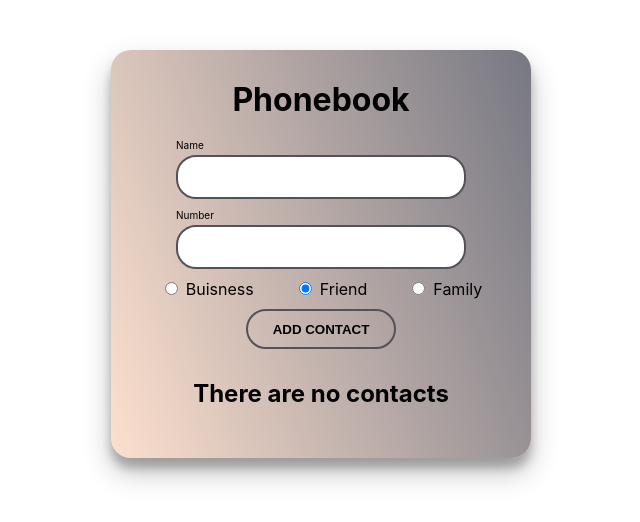
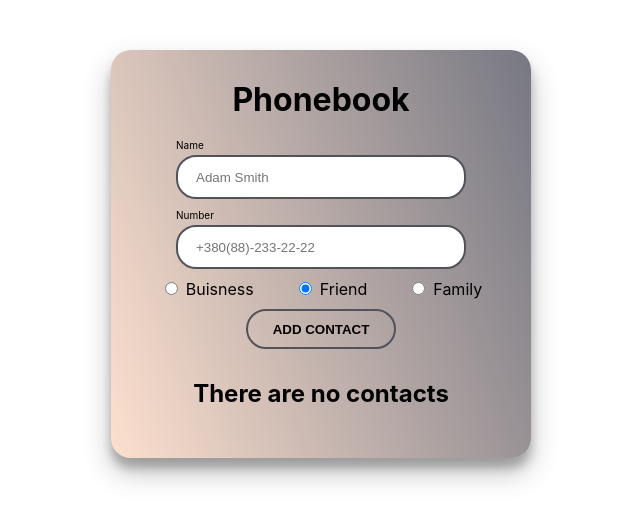
Before and after one commit to Viktoriia-Ch08/goit-react-hw-04-phonebook, a React (Create React App) app: page / in a window 1280 px wide. Shown: the top 522 px of the page, without its empty margins (319-959 px from the left). Built offline with nearby package versions, Linux system fonts and the light colour scheme.

Commit message:
added placeholders

```diff
--- a/src/components/ContactForm/ContactForm.jsx
+++ b/src/components/ContactForm/ContactForm.jsx
@@ -65,6 +65,7 @@ export default function Form({ onSubmit }) {
           name="name"
           value={name}
           onChange={handleInputChange}
+          placeholder="Adam Smith"
           pattern="^[a-zA-Zа-яА-Я]+(([' -][a-zA-Zа-яА-Я ])?[a-zA-Zа-яА-Я]*)*$"
           title="Name may contain only letters, apostrophe, dash and spaces. For example Adrian, Jacob Mercer, Charles de Batz de Castelmore d'Artagnan"
           required
@@ -77,6 +78,7 @@ export default function Form({ onSubmit }) {
           name="number"
           value={number}
           onChange={handleInputChange}
+          placeholder="+380(88)-233-22-22"
           pattern="\+?\d{1,4}?[-.\s]?\(?\d{1,3}?\)?[-.\s]?\d{1,4}[-.\s]?\d{1,4}[-.\s]?\d{1,9}"
           title="Phone number must be digits and can contain spaces, dashes, parentheses and can start with +"
           required
```
